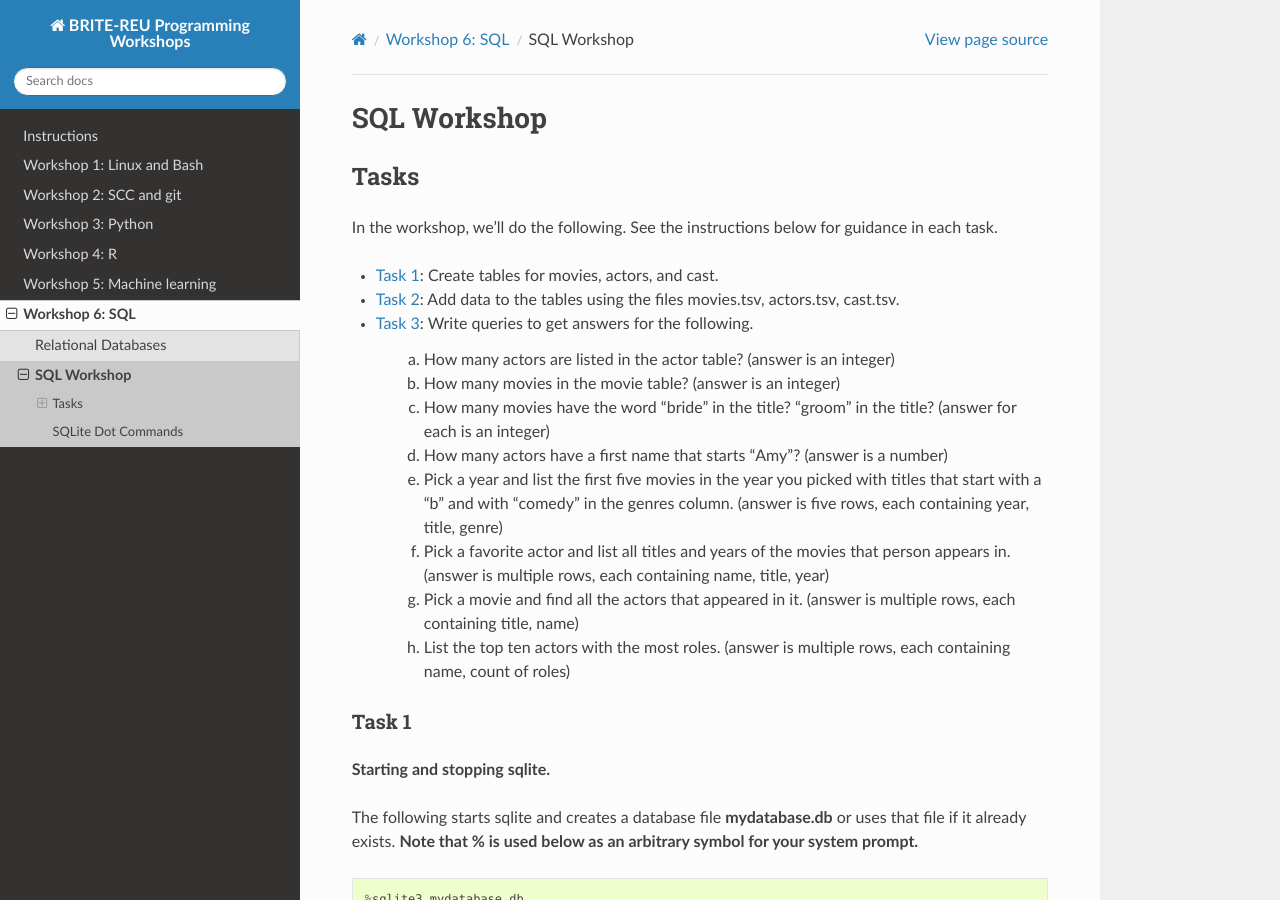
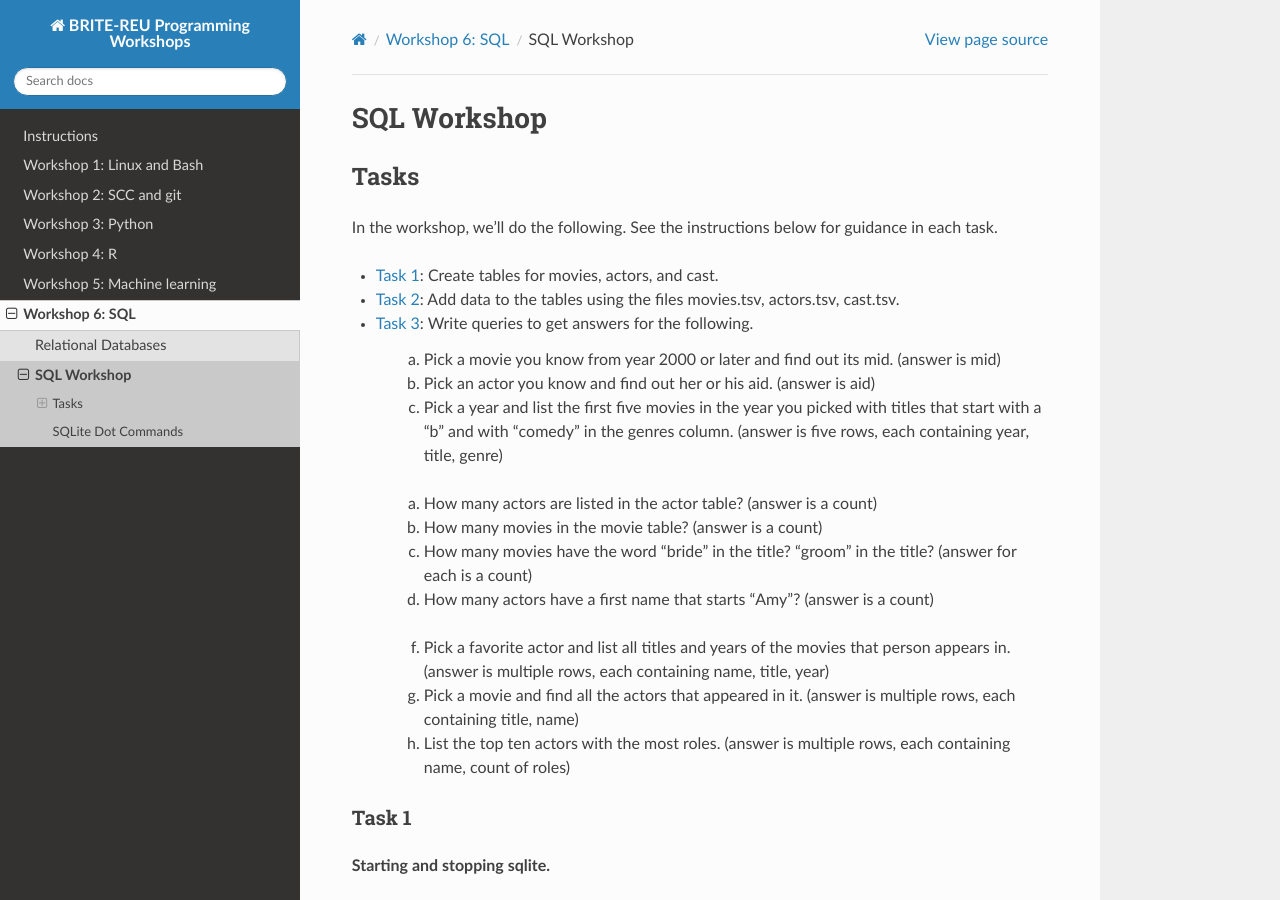
Before and after one commit to BRITE-REU/programming-workshops, a Sphinx documentation site: the page built from source/workshops/06_SQL/Workshop_SQL.rst, in a window 1280 px wide and 900 px high. Built offline with Sphinx 7.4.7 and the Read the Docs theme 2.0.0, drawn with Linux system fonts in a browser that asks for light colours.

Commit message:
Update Workshop_SQL.rst

```diff
--- a/source/workshops/06_SQL/Workshop_SQL.rst
+++ b/source/workshops/06_SQL/Workshop_SQL.rst
@@ -16,15 +16,24 @@ In the workshop, we'll do the following.  See the instructions below for guidanc
 
 - `Task 3`_:  Write queries to get answers for the following.
 
-	a. How many actors are listed in the actor table?  (answer is an integer)
+	a. Pick a movie you know from year 2000 or later and find out its mid.  (answer is mid)
 
-	b. How many movies in the movie table? (answer is an integer)
+	#. Pick an actor you know and find out her or his aid.  (answer is aid)
 
-	c. How many movies have the word "bride" in the title?  "groom" in the title? (answer for each is an integer)
-	d. How many actors have a first name that starts "Amy"? (answer is a number)
-	e. Pick a year and list the first five movies in the year you picked with titles that start with a "b" and with "comedy" in the genres column.  (answer is five rows, each containing year, title, genre)
+	#. Pick a year and list the first five movies in the year you picked with titles that start with a "b" and with "comedy" in the genres column.  (answer is five rows, each containing year, title, genre)
+
+	a. How many actors are listed in the actor table?  (answer is a count)
+
+	b. How many movies in the movie table? (answer is a count)
+
+	c. How many movies have the word "bride" in the title?  "groom" in the title? (answer for each is a count)
+
+	d. How many actors have a first name that starts "Amy"? (answer is a count)
+
 	f. Pick a favorite actor and list all titles and years of the movies that person appears in. (answer is multiple rows, each containing name, title, year)
+
 	g. Pick a movie and find all the actors that appeared in it.  (answer is multiple rows, each containing title, name)
+
 	h. List the top ten actors with the most roles.  (answer is multiple rows, each containing name, count of roles)
 
 .. _`Task 1`:
```
